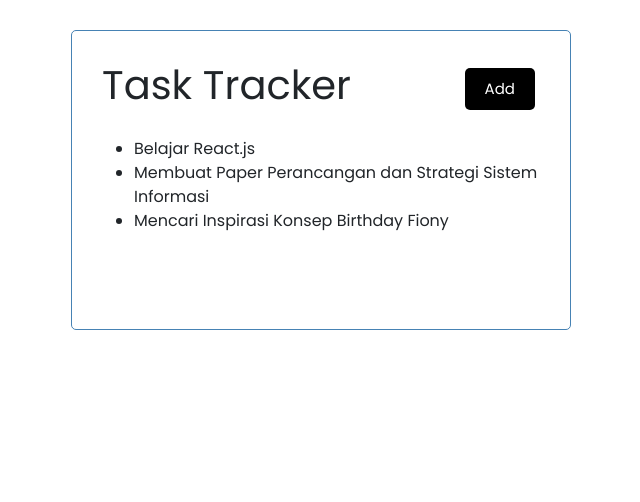
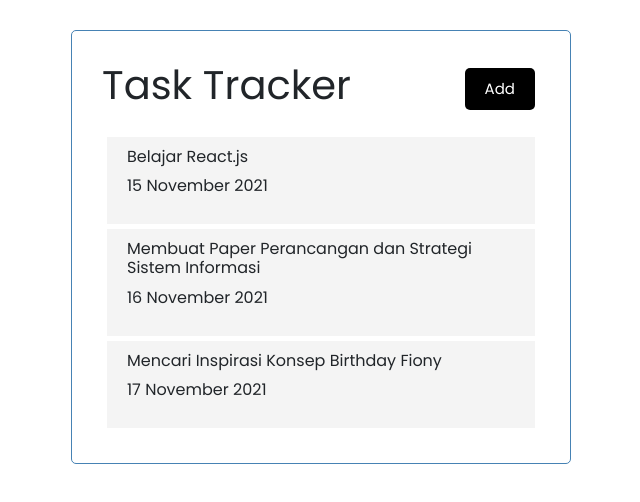
Before and after one commit to maliefrr/react-task-tracker, a React (Create React App) app: page / in a window 1280 px wide. Shown: the top 502 px of the page, without its empty margins (319-959 px from the left). Built offline with nearby package versions, Linux system fonts and the light colour scheme.

Commit message:
create Task component and fix some css

```diff
--- /dev/null
+++ b/src/components/Task.js
@@ -0,0 +1,10 @@
+const Task = (props) => {
+	return (
+		<div className="task">
+			<h3>{props.tasks.text}</h3>
+			<p>{props.tasks.day}</p>
+		</div>
+	);
+};
+
+export default Task;
--- a/src/components/Tasks.js
+++ b/src/components/Tasks.js
@@ -1,11 +1,11 @@
+import Task from "./Task";
+
 const Tasks = (props) => {
 	return (
 		<>
-			<ul>
-				{props.tasks.map((element) => (
-					<li key={element.id}>{element.text}</li>
-				))}
-			</ul>
+			{props.tasks.map((element) => (
+				<Task key={element.id} tasks={element} />
+			))}
 		</>
 	);
 };
--- a/src/index.css
+++ b/src/index.css
@@ -66,6 +66,7 @@ body {
 }
 
 .task h3 {
+	font-size: 1em;
 	display: flex;
 	align-items: center;
 	justify-content: space-between;
```
